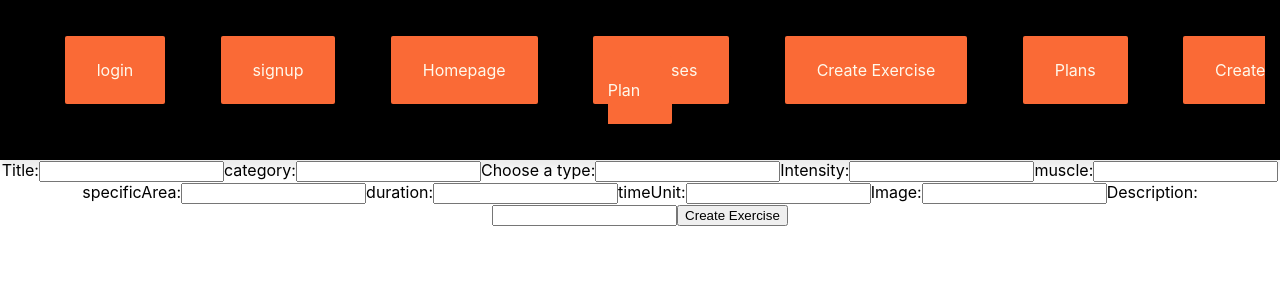
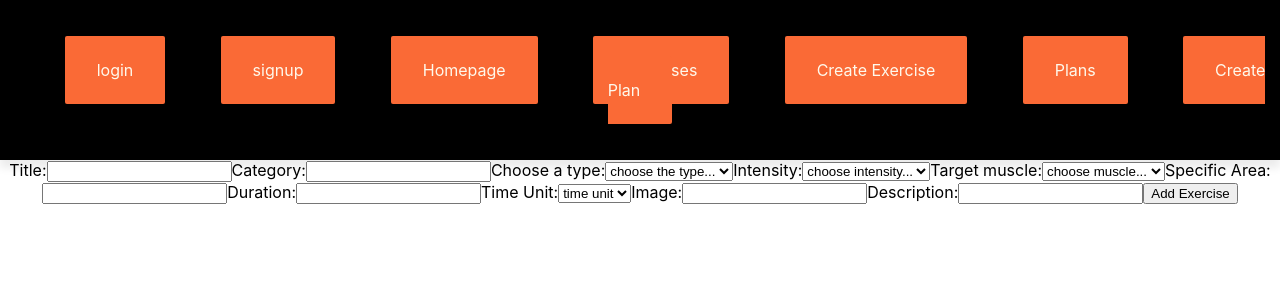
Before and after one commit to Jose-Serhii/exercise-planner-client, a React (Create React App) app: page /create-exercise in a window 1280 px wide. Shown: the top 300 px of the page. Built offline with nearby package versions, Linux system fonts and the light colour scheme.

Commit message:
minor form changes

```diff
--- a/src/components/exercises/CreateExercise.js
+++ b/src/components/exercises/CreateExercise.js
@@ -1,11 +1,8 @@
-
-import { useState, } from "react";
-import { useNavigate } from "react-router-dom"
+import { useState } from "react";
+import { useNavigate } from "react-router-dom";
 import axios from "axios";
 
 const API_URL = "http://localhost:5005";
-
-
 
 function CreateExercise(props) {
   const navigate = useNavigate();
@@ -21,23 +18,28 @@ function CreateExercise(props) {
   const [imageUrl, setImageUrl] = useState("");
   const [description, setDescription] = useState("");
 
-
-
   const handleSubmit = (e) => {
     e.preventDefault();
-    const requestBody = { title, category, type, intensity, muscle, specificArea, duration, timeUnit, imageUrl, description };
+    const requestBody = {
+      title,
+      category,
+      type,
+      intensity,
+      muscle,
+      specificArea,
+      duration,
+      timeUnit,
+      imageUrl,
+      description,
+    };
 
-    const storedToken = localStorage.getItem('authToken');
-
+    const storedToken = localStorage.getItem("authToken");
 
     axios
-      .post(
-        `${API_URL}/api/exercises`,
-        requestBody,
-        { headers: { Authorization: `Bearer ${storedToken}` } }
-      )
+      .post(`${API_URL}/api/exercises`, requestBody, {
+        headers: { Authorization: `Bearer ${storedToken}` },
+      })
       .then((response) => {
-
         setTitle("");
         setCategory("");
         setType("");
@@ -49,17 +51,9 @@ function CreateExercise(props) {
         setImageUrl("");
         setDescription("");
         navigate("/exercises");
-
-
       })
       .catch((error) => console.log(error));
   };
-
-
-
-
-
-
 
   return (
     <>
@@ -67,49 +61,113 @@ function CreateExercise(props) {
         <form onSubmit={handleSubmit} id="exform">
           <label>Title:</label>
           <input
-            type="text" name="title" value={title} onChange={(e) => setTitle(e.target.value)} />
+            type="text"
+            name="title"
+            value={title}
+            onChange={(e) => setTitle(e.target.value)}
+          />
 
-          <label>category:</label>
+          <label>Category:</label>
           <input
-            type="text" name="category" value={category} onChange={(e) => setCategory(e.target.value)} />
+            type="text"
+            name="category"
+            value={category}
+            onChange={(e) => setCategory(e.target.value)}
+          />
 
           <label>Choose a type:</label>
-          <input
-            type="text" name="type" value={type} onChange={(e) => setType(e.target.value)} />
+          <select
+            type="text"
+            name="type"
+            value={type}
+            onChange={(e) => setType(e.target.value)}
+          >
+            <option hidden>choose the type...</option>
+            <option>Cardio</option>
+            <option>Strength</option>
+            <option>Balance</option>
+            <option>Flexibility</option>
+            <option>Coordination</option>
+            <option>Warm-up</option>
+            <option>Other</option>
+          </select>
 
           <label>Intensity:</label>
+          <select
+            type="text"
+            name="intensity"
+            value={intensity}
+            onChange={(e) => setIntensity(e.target.value)}
+          >
+            <option hidden>choose intensity...</option>
+            <option>Low</option>
+            <option>Moderate</option>
+            <option>High</option>
+          </select>
+
+          <label>Target muscle:</label>
+          <select
+            type="text"
+            name="muscle"
+            value={muscle}
+            onChange={(e) => setMuscle(e.target.value)}
+          >
+            <option hidden>choose muscle...</option>
+            <option>Chest</option>
+            <option>Back</option>
+            <option>Arms</option>
+            <option>Abdominals</option>
+            <option>Legs</option>
+            <option>Shoulders</option>
+            <option>Other</option>
+          </select>
+
+          <label>Specific Area:</label>
           <input
-            type="text" name="intensity" value={intensity} onChange={(e) => setIntensity(e.target.value)} />
+            type="text"
+            name="specificArea"
+            value={specificArea}
+            onChange={(e) => setSpecificArea(e.target.value)}
+          />
 
-          <label>muscle:</label>
+          <label>Duration:</label>
           <input
-            type="text" name="muscle" value={muscle} onChange={(e) => setMuscle(e.target.value)} />
+            type="text"
+            name="duration"
+            value={duration}
+            onChange={(e) => setDuration(e.target.value)}
+          />
 
-          <label>specificArea:</label>
-          <input
-            type="text" name="specificArea" value={specificArea} onChange={(e) => setSpecificArea(e.target.value)} />
-
-          <label>duration:</label>
-          <input
-            type="text" name="duration" value={duration} onChange={(e) => setDuration(e.target.value)} />
-
-          <label>timeUnit:</label>
-          <input
-            type="text" name="timeUnit" value={timeUnit} onChange={(e) => setTimeUnit(e.target.value)} />
+          <label>Time Unit:</label>
+          <select
+            type="text"
+            name="timeUnit"
+            value={timeUnit}
+            onChange={(e) => setTimeUnit(e.target.value)}
+          >
+            <option hidden>time unit</option>
+            <option>Minutes</option>
+            <option>Hours</option>
+          </select>
 
           <label>Image:</label>
           <input
-            type="text" name="imageUrl" value={imageUrl} onChange={(e) => setImageUrl(e.target.value)} />
+            type="text"
+            name="imageUrl"
+            value={imageUrl}
+            onChange={(e) => setImageUrl(e.target.value)}
+          />
 
           <label>Description:</label>
           <input
-            type="text" name="description" value={description} onChange={(e) => setDescription(e.target.value)} />
+            type="text"
+            name="description"
+            value={description}
+            onChange={(e) => setDescription(e.target.value)}
+          />
 
-          <button type="submit">Create Exercise</button>
-
-
+          <button type="submit">Add Exercise</button>
         </form>
-
       </div>
     </>
   );
--- a/src/components/exercises/EditExercise.js
+++ b/src/components/exercises/EditExercise.js
@@ -1,14 +1,11 @@
 import { useState, useEffect } from "react";
-import { useParams, useNavigate } from 'react-router-dom';
+import { useParams, useNavigate } from "react-router-dom";
 import axios from "axios";
 
 const API_URL = "http://localhost:5005";
 
 function EditExercise(props) {
-
-    const storedToken = localStorage.getItem('authToken');
-
-
+  const storedToken = localStorage.getItem("authToken");
 
   const [title, setTitle] = useState("");
   const [category, setCategory] = useState("");
@@ -20,7 +17,6 @@ function EditExercise(props) {
   const [timeUnit, setTimeUnit] = useState("");
   const [imageUrl, setImageUrl] = useState("");
   const [description, setDescription] = useState("");
-
 
   const { exerciseId } = useParams();
   const navigate = useNavigate();
@@ -42,27 +38,33 @@ function EditExercise(props) {
         setTimeUnit(oneExercise.timeUnit);
         setImageUrl(oneExercise.imageUrl);
         setDescription(oneExercise.description);
-
       })
       .catch((error) => console.log(error));
-
   }, [exerciseId]);
-
 
   const handleFormSubmit = (e) => {
     e.preventDefault();
-        const requestBody = { title, category, type, intensity, muscle, specificArea, duration, timeUnit, imageUrl, description };
+    const requestBody = {
+      title,
+      category,
+      type,
+      intensity,
+      muscle,
+      specificArea,
+      duration,
+      timeUnit,
+      imageUrl,
+      description,
+    };
 
     axios
       .put(`${API_URL}/api/exercises/${exerciseId}`, requestBody, {
-                headers: { Authorization: `Bearer ${storedToken}` }
+        headers: { Authorization: `Bearer ${storedToken}` },
       })
       .then((response) => {
-                navigate(`/exercises/${exerciseId}`)
+        navigate(`/exercises/${exerciseId}`);
       });
   };
-
-
 
   return (
     <div className="EditExercisePage">
@@ -71,47 +73,109 @@ function EditExercise(props) {
       <form onSubmit={handleFormSubmit} id="exform">
         <label>Title:</label>
         <input
-                    type="text" name="title" value={title} onChange={(e) => setTitle(e.target.value)} />
+          type="text"
+          name="title"
+          value={title}
+          onChange={(e) => setTitle(e.target.value)}
+        />
 
-                <label>category:</label>
+        <label>Category:</label>
         <input
-                    type="text" name="category" value={category} onChange={(e) => setCategory(e.target.value)} />
+          type="text"
+          name="category"
+          value={category}
+          onChange={(e) => setCategory(e.target.value)}
+        />
 
         <label>Choose a type:</label>
-                <input
-                    type="text" name="type" value={type} onChange={(e) => setType(e.target.value)} />
+        <select
+          type="text"
+          name="type"
+          value={type}
+          onChange={(e) => setType(e.target.value)}
+        >
+          <option>Cardio</option>
+          <option>Strength</option>
+          <option>Balance</option>
+          <option>Flexibility</option>
+          <option>Coordination</option>
+          <option>Warm - up</option>
+          <option>Other</option>
+        </select>
 
         <label>Intensity:</label>
+        <select
+          type="text"
+          name="intensity"
+          value={intensity}
+          onChange={(e) => setIntensity(e.target.value)}
+        >
+          <option>Low</option>
+          <option>Moderate</option>
+          <option>High</option>
+        </select>
+
+        <label>Target muscle:</label>
+        <select
+          type="text"
+          name="muscle"
+          value={muscle}
+          onChange={(e) => setMuscle(e.target.value)}
+        >
+          <option>Chest</option>
+          <option>Back</option>
+          <option>Arms</option>
+          <option>Abdominals</option>
+          <option>Legs</option>
+          <option>Shoulders</option>
+          <option>Other</option>
+        </select>
+
+        <label>Specific Area:</label>
         <input
-                    type="text" name="intensity" value={intensity} onChange={(e) => setIntensity(e.target.value)} />
+          type="text"
+          name="specificArea"
+          value={specificArea}
+          onChange={(e) => setSpecificArea(e.target.value)}
+        />
 
-                <label>muscle:</label>
+        <label>Duration:</label>
         <input
-                    type="text" name="muscle" value={muscle} onChange={(e) => setMuscle(e.target.value)} />
+          type="text"
+          name="duration"
+          value={duration}
+          onChange={(e) => setDuration(e.target.value)}
+        />
 
-                <label>specificArea:</label>
-                <input
-                    type="text" name="specificArea" value={specificArea} onChange={(e) => setSpecificArea(e.target.value)} />
-
-                <label>duration:</label>
-                <input
-                    type="text" name="duration" value={duration} onChange={(e) => setDuration(e.target.value)} />
-
-                <label>timeUnit:</label>
-                <input
-                    type="text" name="timeUnit" value={timeUnit} onChange={(e) => setTimeUnit(e.target.value)} />
+        <label>Time Unit:</label>
+        <select
+          type="text"
+          name="timeUnit"
+          value={timeUnit}
+          onChange={(e) => setTimeUnit(e.target.value)}
+        >
+          <option>Minutes</option>
+          <option>Hours</option>
+        </select>
 
         <label>Image:</label>
         <input
-                    type="text" name="imageUrl" value={imageUrl} onChange={(e) => setImageUrl(e.target.value)} />
+          type="text"
+          name="imageUrl"
+          value={imageUrl}
+          onChange={(e) => setImageUrl(e.target.value)}
+        />
 
         <label>Description:</label>
         <input
-                    type="text" name="description" value={description} onChange={(e) => setDescription(e.target.value)} />
+          type="text"
+          name="description"
+          value={description}
+          onChange={(e) => setDescription(e.target.value)}
+        />
 
-                <button type="submit">Edit Exercise</button>
+        <button type="submit">Save Changes</button>
       </form>
-
     </div>
   );
 }
```
Lines whose indentation alone changed are shown as unchanged.
